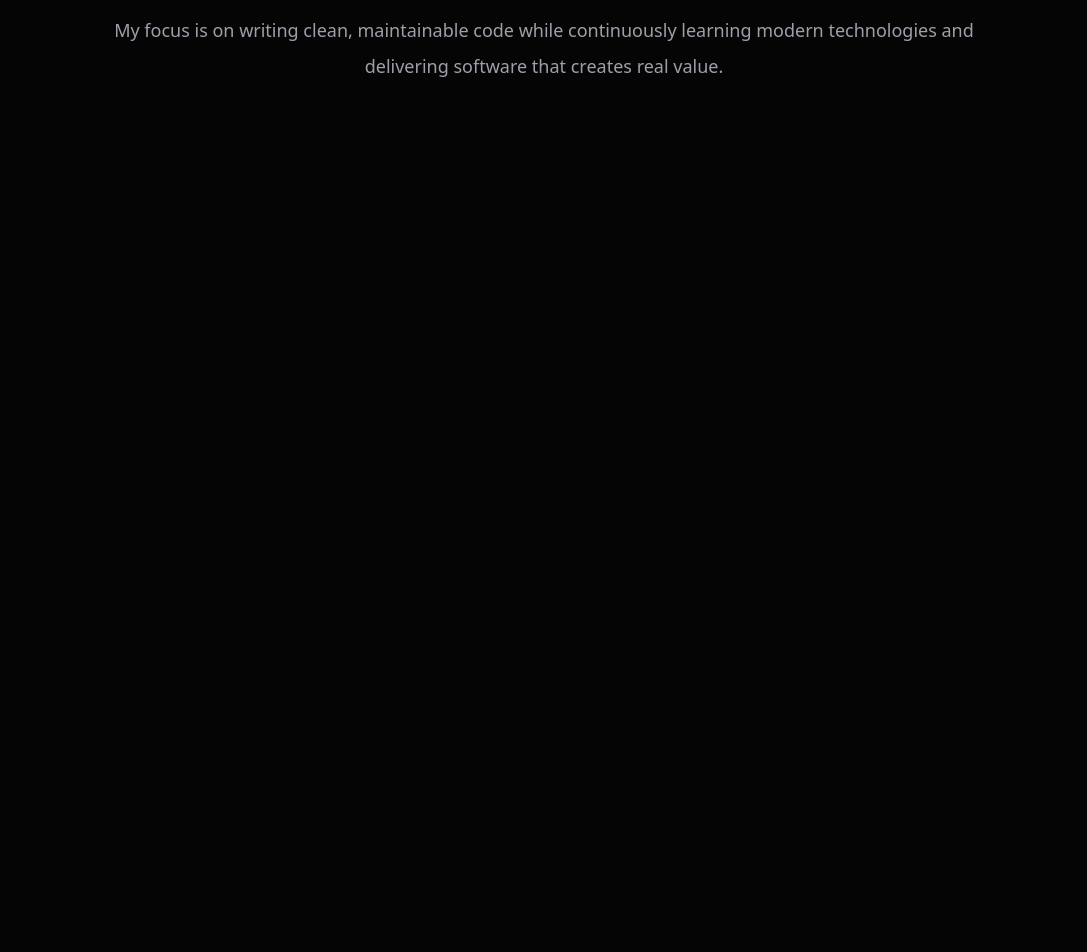
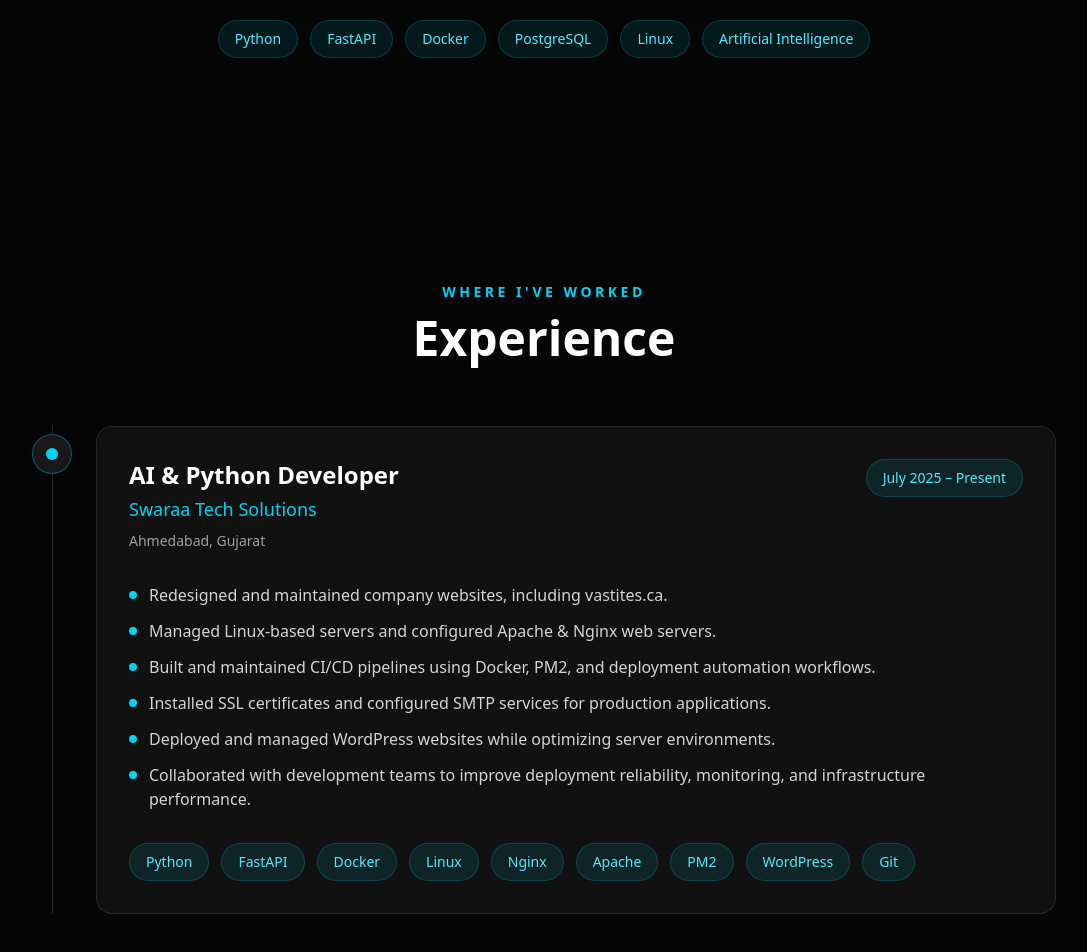
Before and after one commit to Nischal-Chauhan/nischal-portfolio, a Next.js app: page / in a window 1280 px wide. Shown: the part 1184-2136 px from the top of the page, without its empty margins (96-1183 px from the left). Before the commit the page ends 1380 px from the top, so only its background shows below. Built offline with nearby package versions, Linux system fonts and the light colour scheme.

Commit message:
feat: add experience section and restructure portfolio data

```diff
--- a/app/page.tsx
+++ b/app/page.tsx
@@ -1,6 +1,7 @@
 import Navbar from "@/components/layout/Navbar";
 import Hero from "@/components/sections/Hero";
 import About from "@/components/sections/About";
+import Experience from "@/components/sections/Experience";
 
 export default function Home() {
   return (
@@ -8,6 +9,7 @@ export default function Home() {
       <Navbar />
       <Hero />
       <About />
+      <Experience />
     </>
   );
 }
--- a/components/sections/About.tsx
+++ b/components/sections/About.tsx
@@ -1,3 +1,5 @@
+import { portfolio } from "@/data/portfolio";
+
 import Container from "@/components/ui/Container";
 import SectionHeading from "@/components/ui/SectionHeading";
 
@@ -10,23 +12,24 @@ export default function About() {
       <Container>
         <SectionHeading
           subtitle="Get To Know Me"
-          title="About Me"
+          title={portfolio.about.title}
         />
 
         <div className="mx-auto max-w-4xl">
           <p className="text-center text-lg leading-9 text-zinc-400">
-            I am an AI & Python Developer passionate about building
-            AI-powered applications, scalable backend APIs, automation
-            solutions, and modern web experiences. I enjoy solving
-            real-world problems using Python, FastAPI, Docker, AI
-            technologies, and cloud-native development practices.
+            {portfolio.about.description}
           </p>
 
-          <p className="mt-8 text-center text-lg leading-9 text-zinc-400">
-            My focus is on writing clean, maintainable code while
-            continuously learning modern technologies and delivering
-            software that creates real value.
-          </p>
+          <div className="mt-10 flex flex-wrap justify-center gap-3">
+            {portfolio.about.highlights.map((item) => (
+              <span
+                key={item}
+                className="rounded-full border border-cyan-400/20 bg-cyan-400/10 px-4 py-2 text-sm font-medium text-cyan-300"
+              >
+                {item}
+              </span>
+            ))}
+          </div>
         </div>
       </Container>
     </section>
--- /dev/null
+++ b/components/sections/Experience.tsx
@@ -0,0 +1,85 @@
+import { portfolio } from "@/data/portfolio";
+
+import Container from "@/components/ui/Container";
+import FadeIn from "@/components/ui/FadeIn";
+import SectionHeading from "@/components/ui/SectionHeading";
+
+export default function Experience() {
+  return (
+    <section
+      id="experience"
+      className="py-28"
+    >
+      <Container>
+        <SectionHeading
+          subtitle="Where I've Worked"
+          title="Experience"
+        />
+
+        <div className="relative mx-auto mt-16 max-w-5xl">
+          {/* Timeline Line */}
+          <div className="absolute left-5 top-0 h-full w-px bg-zinc-800" />
+
+          <div className="space-y-12">
+            {portfolio.experience.map((job) => (
+              <FadeIn key={`${job.company}-${job.role}`}>
+                <div className="relative pl-16">
+                  {/* Timeline Dot */}
+                  <div className="absolute left-0 top-2 flex h-10 w-10 items-center justify-center rounded-full border border-cyan-500/40 bg-zinc-900">
+                    <div className="h-3 w-3 rounded-full bg-cyan-400" />
+                  </div>
+
+                  {/* Card */}
+                  <div className="rounded-2xl border border-white/10 bg-white/5 p-8 backdrop-blur-sm transition-all duration-300 hover:border-cyan-400/30 hover:bg-white/10">
+                    <div className="flex flex-col justify-between gap-3 md:flex-row md:items-start">
+                      <div>
+                        <h3 className="text-2xl font-semibold text-white">
+                          {job.role}
+                        </h3>
+
+                        <p className="mt-1 text-lg text-cyan-400">
+                          {job.company}
+                        </p>
+
+                        <p className="mt-2 text-sm text-zinc-400">
+                          {job.location}
+                        </p>
+                      </div>
+
+                      <span className="rounded-full border border-cyan-400/20 bg-cyan-400/10 px-4 py-2 text-sm text-cyan-300">
+                        {job.duration}
+                      </span>
+                    </div>
+
+                    <ul className="mt-8 space-y-3">
+                      {job.highlights.map((item) => (
+                        <li
+                          key={item}
+                          className="flex items-start gap-3 text-zinc-300"
+                        >
+                          <span className="mt-2 h-2 w-2 rounded-full bg-cyan-400" />
+                          <span>{item}</span>
+                        </li>
+                      ))}
+                    </ul>
+
+                    <div className="mt-8 flex flex-wrap gap-3">
+                      {job.technologies.map((tech) => (
+                        <span
+                          key={tech}
+                          className="rounded-full border border-cyan-400/20 bg-cyan-400/10 px-4 py-2 text-sm font-medium text-cyan-300"
+                        >
+                          {tech}
+                        </span>
+                      ))}
+                    </div>
+                  </div>
+                </div>
+              </FadeIn>
+            ))}
+          </div>
+        </div>
+      </Container>
+    </section>
+  );
+}
--- a/components/sections/Hero.tsx
+++ b/components/sections/Hero.tsx
@@ -12,36 +12,42 @@ export default function Hero() {
   return (
     <section className="flex min-h-screen items-center overflow-hidden">
       <Container className="flex flex-col items-center justify-between gap-16 pt-24 lg:flex-row">
-        {/* Left Side */}
         <FadeIn className="max-w-2xl text-center lg:text-left">
           <p className="mb-4 text-sm font-medium uppercase tracking-[0.2em] text-cyan-400">
             Hello, I&apos;m
           </p>
 
           <h1 className="text-5xl font-bold leading-tight sm:text-6xl lg:text-7xl">
-            {portfolio.name}
+            {portfolio.hero.name}
           </h1>
 
           <h2 className="mt-6 text-2xl font-medium text-zinc-300 sm:text-3xl">
-            {portfolio.role}
+            {portfolio.hero.role}
           </h2>
 
           <p className="mt-8 max-w-xl text-lg leading-8 text-zinc-400">
-            {portfolio.tagline}
+            {portfolio.hero.tagline}
           </p>
 
           <div className="mt-10 flex flex-wrap justify-center gap-4 lg:justify-start">
+            <a
+              href={portfolio.hero.resume}
+              target="_blank"
+              rel="noopener noreferrer"
+            >
               <Button>
                 Download Resume
               </Button>
+            </a>
 
+            <a href="#contact">
               <Button variant="secondary">
                 Contact Me
               </Button>
+            </a>
           </div>
         </FadeIn>
 
-        {/* Right Side */}
         <FadeIn delay={0.2}>
           <div className="relative">
             {/* Background Glow */}
@@ -49,11 +55,11 @@ export default function Hero() {
 
             <Image
               src="/images/profile.jpeg"
-              alt="Nischal Chauhan"
+              alt={portfolio.hero.name}
               width={450}
               height={600}
               priority
-              className="relative rounded-3xl object-cover shadow-2xl"
+              className="relative h-auto rounded-3xl object-cover shadow-2xl"
             />
 
             {/* Floating Tech Badges */}
--- a/data/portfolio.ts
+++ b/data/portfolio.ts
@@ -1,22 +1,32 @@
 import { PortfolioData } from "@/types/portfolio";
 
 export const portfolio: PortfolioData = {
-  name: "Nischal Chauhan",
+  hero: {
+    name: "Nischal Chauhan",
 
-  role: "AI & Python Developer",
+    role: "AI & Python Developer",
 
-  tagline:
-    "Building AI-powered applications, scalable backend APIs, intelligent automation solutions, and modern web experiences using Python, FastAPI, Docker, and AI technologies.",
+    tagline:
+      "Building AI-powered applications, scalable backend APIs, intelligent automation solutions, and modern web experiences using Python, FastAPI, Docker, and AI technologies.",
 
-  email: "chauhannischal311@gmail.com",
+    resume: "/resume.pdf",
+  },
 
-  phone: "+91 9328838446",
+  about: {
+    title: "About Me",
 
-  location: "Ahmedabad, Gujarat, India",
+    description:
+      "I am an AI & Python Developer passionate about building AI-powered applications, scalable backend APIs, automation solutions, and modern web experiences. I enjoy solving real-world problems using Python, FastAPI, Docker, AI technologies, and cloud-native development practices.",
 
-  resume: "/resume.pdf",
-
-  linkedin: "https://www.linkedin.com/in/nischal-chauhan-a534082b2",
+    highlights: [
+      "Python",
+      "FastAPI",
+      "Docker",
+      "PostgreSQL",
+      "Linux",
+      "Artificial Intelligence",
+    ],
+  },
 
   navigation: [
     {
@@ -54,13 +64,49 @@ export const portfolio: PortfolioData = {
     },
   ],
 
-  skillCategories: [],
+  skills: [],
 
-  experiences: [],
+  experience: [
+  {
+    company: "Swaraa Tech Solutions",
+    role: "AI & Python Developer",
+    location: "Ahmedabad, Gujarat",
+    duration: "July 2025 – Present",
+    highlights: [
+      "Redesigned and maintained company websites, including vastites.ca.",
+      "Managed Linux-based servers and configured Apache & Nginx web servers.",
+      "Built and maintained CI/CD pipelines using Docker, PM2, and deployment automation workflows.",
+      "Installed SSL certificates and configured SMTP services for production applications.",
+      "Deployed and managed WordPress websites while optimizing server environments.",
+      "Collaborated with development teams to improve deployment reliability, monitoring, and infrastructure performance.",
+    ],
+    technologies: [
+      "Python",
+      "FastAPI",
+      "Docker",
+      "Linux",
+      "Nginx",
+      "Apache",
+      "PM2",
+      "WordPress",
+      "Git",
+    ],
+  },
+],
 
   projects: [],
 
   education: [],
 
   certifications: [],
+
+  contact: {
+    email: "chauhannischal311@gmail.com",
+
+    phone: "+91 9328838446",
+
+    location: "Ahmedabad, Gujarat, India",
+
+    linkedin: "https://www.linkedin.com/in/nischal-chauhan-a534082b2",
+  },
 };
```
Also changed, not shown: types/portfolio.ts (+31 -14 lines). Lines whose indentation alone changed are shown as unchanged.
